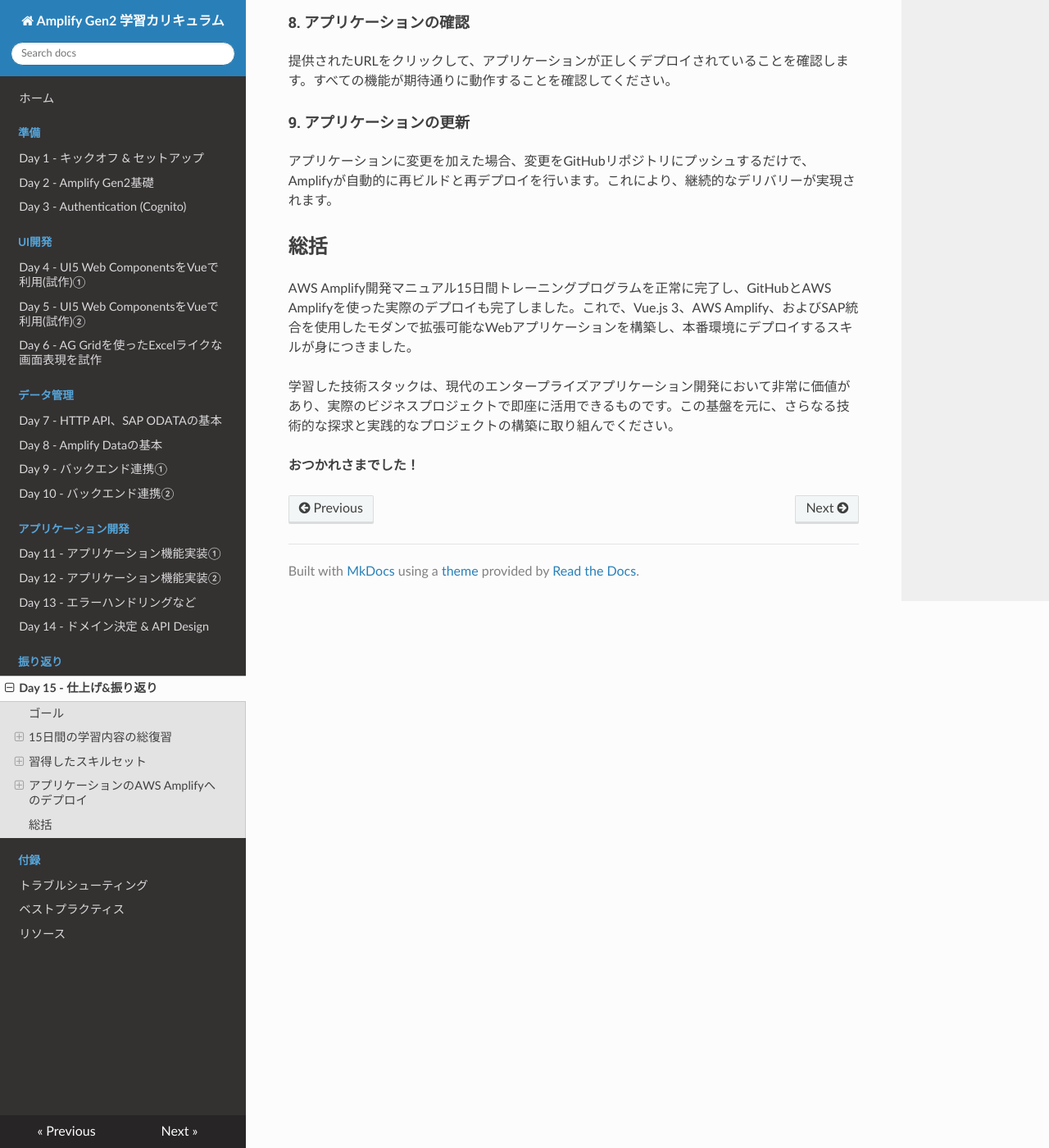
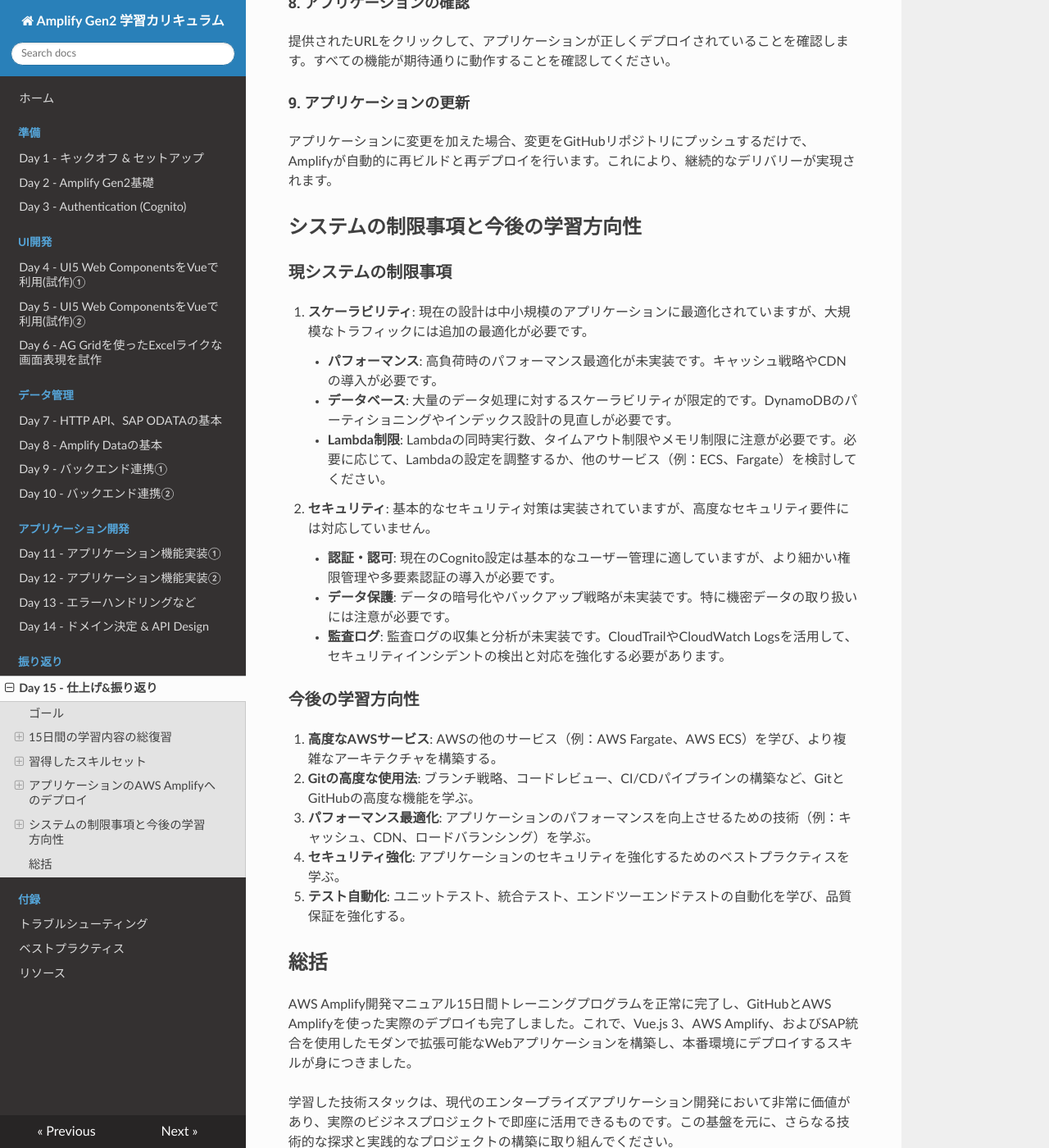
Before and after one commit to ET-n-pan/amplify-curriculum, an MkDocs documentation site: the page built from docs/completion/day15-final-review.md, in a window 1280 px wide and 1400 px high, scrolled down 7872 px. Shown: the whole window at 82% size. Built offline with MkDocs 1.6.1, drawn with Linux system fonts in a browser that asks for light colours; nearby versions of some CDN libraries; some of the changed text lies outside the part shown.

Commit message:
day15 ゴール、フォーマット修正

```diff
--- a/docs/completion/day15-final-review.md
+++ b/docs/completion/day15-final-review.md
@@ -127,6 +126,26 @@ frontend:
 #### 9. アプリケーションの更新
 アプリケーションに変更を加えた場合、変更をGitHubリポジトリにプッシュするだけで、Amplifyが自動的に再ビルドと再デプロイを行います。これにより、継続的なデリバリーが実現されます。
 
+## システムの制限事項と今後の学習方向性
+### 現システムの制限事項
+
+1. **スケーラビリティ**: 現在の設計は中小規模のアプリケーションに最適化されていますが、大規模なトラフィックには追加の最適化が必要です。
+      - **パフォーマンス**: 高負荷時のパフォーマンス最適化が未実装です。キャッシュ戦略やCDNの導入が必要です。
+      - **データベース**: 大量のデータ処理に対するスケーラビリティが限定的です。DynamoDBのパーティショニングやインデックス設計の見直しが必要です。
+      - **Lambda制限**: Lambdaの同時実行数、タイムアウト制限やメモリ制限に注意が必要です。必要に応じて、Lambdaの設定を調整するか、他のサービス（例：ECS、Fargate）を検討してください。
+2. **セキュリティ**: 基本的なセキュリティ対策は実装されていますが、高度なセキュリティ要件には対応していません。
+      - **認証・認可**: 現在のCognito設定は基本的なユーザー管理に適していますが、より細かい権限管理や多要素認証の導入が必要です。
+      - **データ保護**: データの暗号化やバックアップ戦略が未実装です。特に機密データの取り扱いには注意が必要です。
+      - **監査ログ**: 監査ログの収集と分析が未実装です。CloudTrailやCloudWatch Logsを活用して、セキュリティインシデントの検出と対応を強化する必要があります。
+
+### 今後の学習方向性
+1. **高度なAWSサービス**: AWSの他のサービス（例：AWS Fargate、AWS ECS）を学び、より複雑なアーキテクチャを構築する。
+2. **Gitの高度な使用法**: ブランチ戦略、コードレビュー、CI/CDパイプラインの構築など、GitとGitHubの高度な機能を学ぶ。
+3. **パフォーマンス最適化**: アプリケーションのパフォーマンスを向上させるための技術（例：キャッシュ、CDN、ロードバランシング）を学ぶ。
+4. **セキュリティ強化**: アプリケーションのセキュリティを強化するためのベストプラクティスを学ぶ。
+5. **テスト自動化**: ユニットテスト、統合テスト、エンドツーエンドテストの自動化を学び、品質保証を強化する。
+
+
 ## 総括
 
 AWS Amplify開発マニュアル15日間トレーニングプログラムを正常に完了し、GitHubとAWS Amplifyを使った実際のデプロイも完了しました。これで、Vue.js 3、AWS Amplify、およびSAP統合を使用したモダンで拡張可能なWebアプリケーションを構築し、本番環境にデプロイするスキルが身につきました。
```
Also changed, not shown: other parts of docs/completion/day15-final-review.md (+1 -2 lines).
